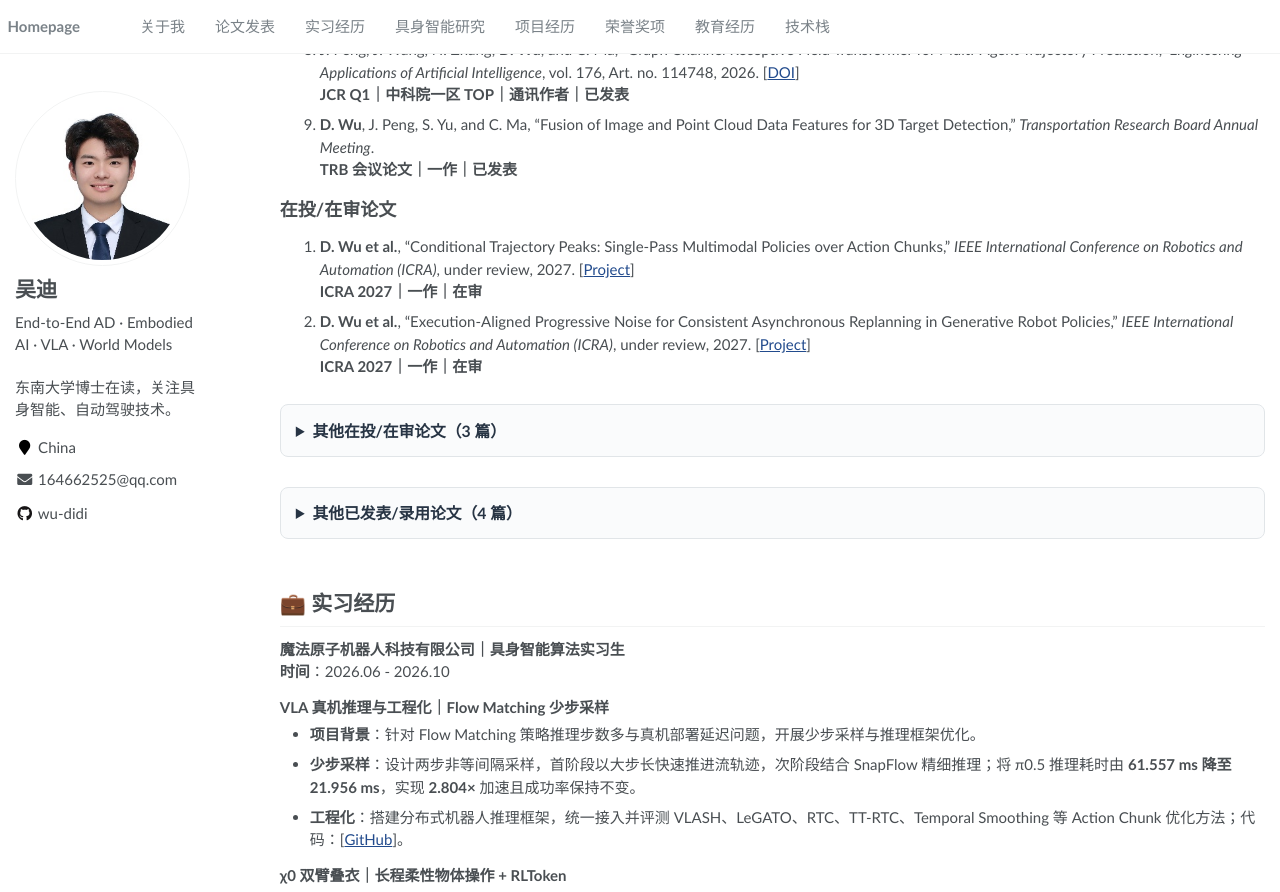
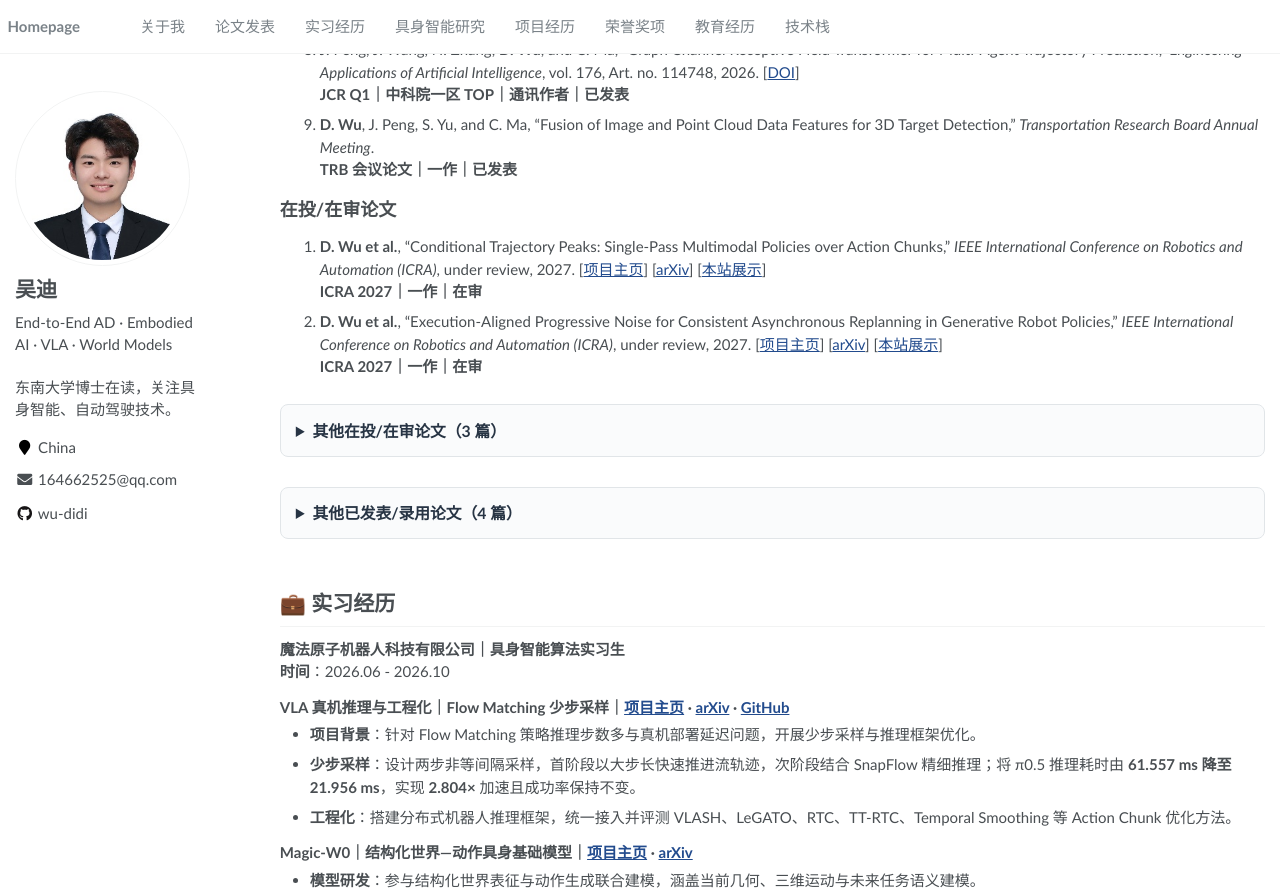
Before and after one commit to Wu-didi/Wu-didi.github.io, a Jekyll site: the page built from _pages/about.md, in a window 1280 px wide and 1400 px high, scrolled down 762 px. Shown: the top 892 px of the window. Built offline with Jekyll 4.4.1, drawn with Linux system fonts in a browser that asks for light colours; some of the changed text lies outside the part shown.

Commit message:
Add project and arXiv links

```diff
--- a/_pages/about.md
+++ b/_pages/about.md
@@ -42,9 +42,9 @@ redirect_from:
 
 ## 在投/在审论文
 
-1. **D. Wu et al.**, “Conditional Trajectory Peaks: Single-Pass Multimodal Policies over Action Chunks,” *IEEE International Conference on Robotics and Automation (ICRA)*, under review, 2027. [[Project](#research-ctp)]<br>
+1. **D. Wu et al.**, “Conditional Trajectory Peaks: Single-Pass Multimodal Policies over Action Chunks,” *IEEE International Conference on Robotics and Automation (ICRA)*, under review, 2027. [[项目主页](https://embodied.magiclab.top/works/ctp/index.html)] [[arXiv](https://arxiv.org/abs/2610.06104)] [[本站展示](#research-ctp)]<br>
    **ICRA 2027｜一作｜在审**
-2. **D. Wu et al.**, “Execution-Aligned Progressive Noise for Consistent Asynchronous Replanning in Generative Robot Policies,” *IEEE International Conference on Robotics and Automation (ICRA)*, under review, 2027. [[Project](#research-eapn)]<br>
+2. **D. Wu et al.**, “Execution-Aligned Progressive Noise for Consistent Asynchronous Replanning in Generative Robot Policies,” *IEEE International Conference on Robotics and Automation (ICRA)*, under review, 2027. [[项目主页](https://embodied.magiclab.top/works/eapn/index.html)] [[arXiv](https://arxiv.org/abs/2610.06090)] [[本站展示](#research-eapn)]<br>
    **ICRA 2027｜一作｜在审**
 
 <details class="publication-fold">
@@ -84,11 +84,18 @@ redirect_from:
 **魔法原子机器人科技有限公司｜具身智能算法实习生**<br>
 **时间**：2026.06 - 2026.10
 
-### VLA 真机推理与工程化｜Flow Matching 少步采样
+### VLA 真机推理与工程化｜Flow Matching 少步采样｜[项目主页](https://embodied.magiclab.top/works/inference/index.html) · [arXiv](https://arxiv.org/abs/2609.39822) · [GitHub](https://github.com/MagiclabRobotics/Inference)
 
 - **项目背景**：针对 Flow Matching 策略推理步数多与真机部署延迟问题，开展少步采样与推理框架优化。
 - **少步采样**：设计两步非等间隔采样，首阶段以大步长快速推进流轨迹，次阶段结合 SnapFlow 精细推理；将 π0.5 推理耗时由 **61.557 ms 降至 21.956 ms**，实现 **2.804×** 加速且成功率保持不变。
-- **工程化**：搭建分布式机器人推理框架，统一接入并评测 VLASH、LeGATO、RTC、TT-RTC、Temporal Smoothing 等 Action Chunk 优化方法；代码：[[GitHub](https://github.com/MagiclabRobotics/Inference)]。
+- **工程化**：搭建分布式机器人推理框架，统一接入并评测 VLASH、LeGATO、RTC、TT-RTC、Temporal Smoothing 等 Action Chunk 优化方法。
+
+### Magic-W0｜结构化世界—动作具身基础模型｜[项目主页](https://embodied.magiclab.top/works/wam/magic-w0/index.html) · [arXiv](https://arxiv.org/abs/2609.39870)
+
+- **模型研发**：参与结构化世界表征与动作生成联合建模，涵盖当前几何、三维运动与未来任务语义建模。
+- **训练机制**：采用知识隔离，避免世界/动作辅助损失对 VLM 主干的梯度干扰，并结合辅助损失权重衰减提升训练稳定性。
+- **后训练**：完成 LIBERO 与真实机器人任务后训练；LIBERO 平均成功率达 **99.1%**，五项真机任务平均成功率达 **94.6%**，较 π0.5 提升 **2.8 个百分点**。
+- **技术交付**：负责 arXiv 技术报告全文撰写与项目主页制作。
 
 ### χ0 双臂叠衣｜长程柔性物体操作 + RLToken
 
@@ -113,7 +120,7 @@ redirect_from:
 
 <span class='anchor' id='research-ctp'></span>
 
-### ICRA 2027 在投｜Conditional Trajectory Peaks（CTP）
+### ICRA 2027 在投｜Conditional Trajectory Peaks（CTP）｜[项目主页](https://embodied.magiclab.top/works/ctp/index.html) · [arXiv](https://arxiv.org/abs/2610.06104)
 
 **Conditional Trajectory Peaks: Single-Pass Multimodal Policies over Action Chunks**
 
@@ -176,7 +183,7 @@ redirect_from:
 
 <span class='anchor' id='research-eapn'></span>
 
-### ICRA 2027 在投｜Execution-Aligned Progressive Noise（EAPN）
+### ICRA 2027 在投｜Execution-Aligned Progressive Noise（EAPN）｜[项目主页](https://embodied.magiclab.top/works/eapn/index.html) · [arXiv](https://arxiv.org/abs/2610.06090)
 
 **Execution-Aligned Progressive Noise for Consistent Asynchronous Replanning in Generative Robot Policies**
 
```
